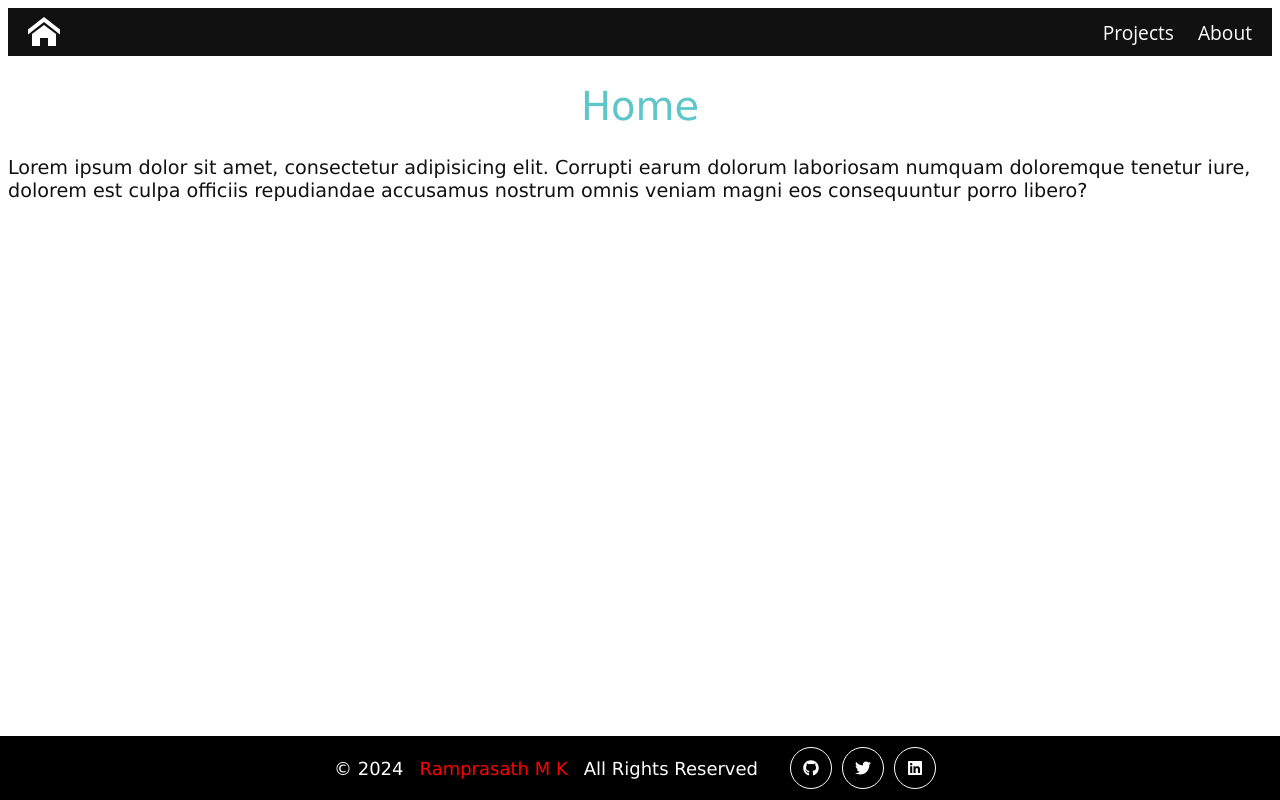
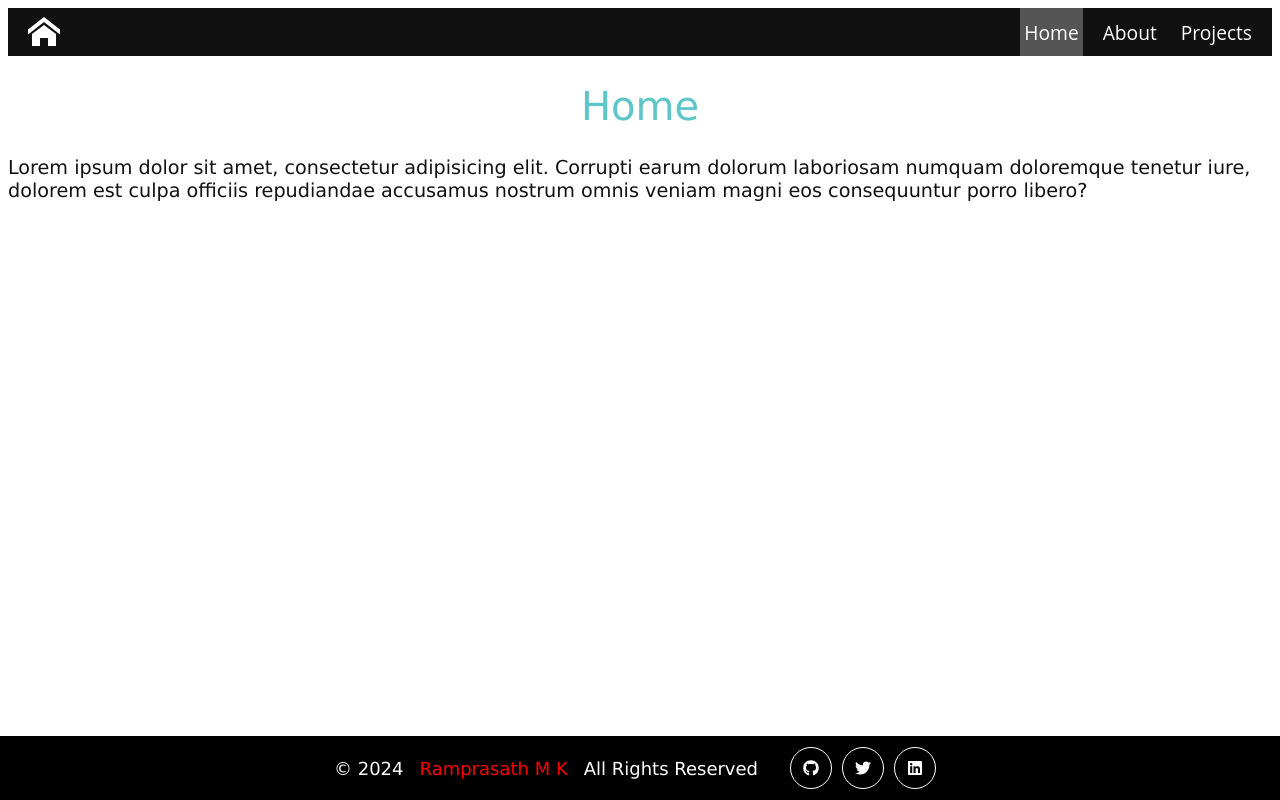
Before and after one commit to ramprasathmk/EchoesOfMe, a React (Vite) app: page / in a window 1280 px wide. Built offline with nearby package versions, Linux system fonts and the light colour scheme.

Commit message:
chore: add home link
Signed-off-by: ramprasathmk <mkramprasath12@gmail.com>

```diff
--- a/src/components/NavBar.jsx
+++ b/src/components/NavBar.jsx
@@ -73,8 +73,9 @@ function NavBar() {
             <ImHome />
           </Link>
           <ul>
+            <CustomLink to="/"> Home </CustomLink>
+            <CustomLink to="/about"> About </CustomLink>
             <CustomLink to="/projects"> Projects </CustomLink>
-            <CustomLink to="/about"> About </CustomLink>
           </ul>
         </nav>
       </StyledNavBar>
```
